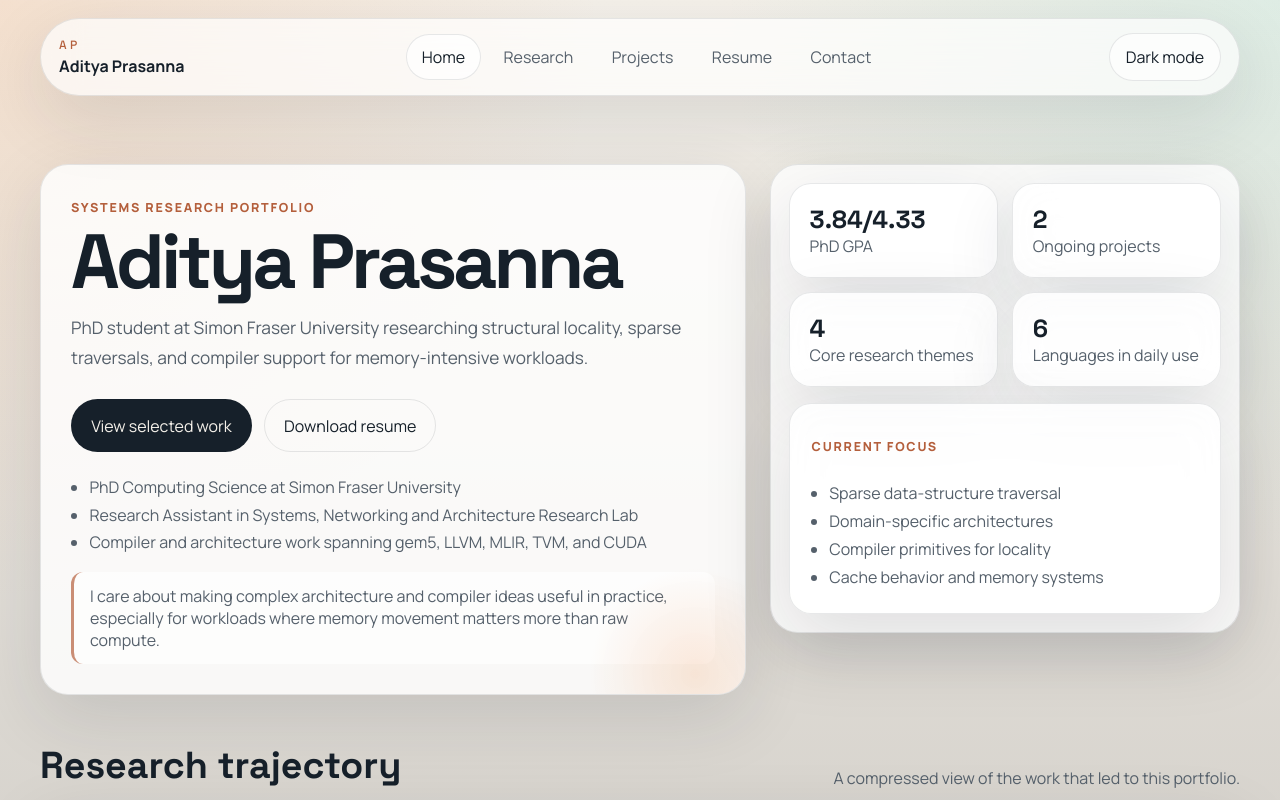
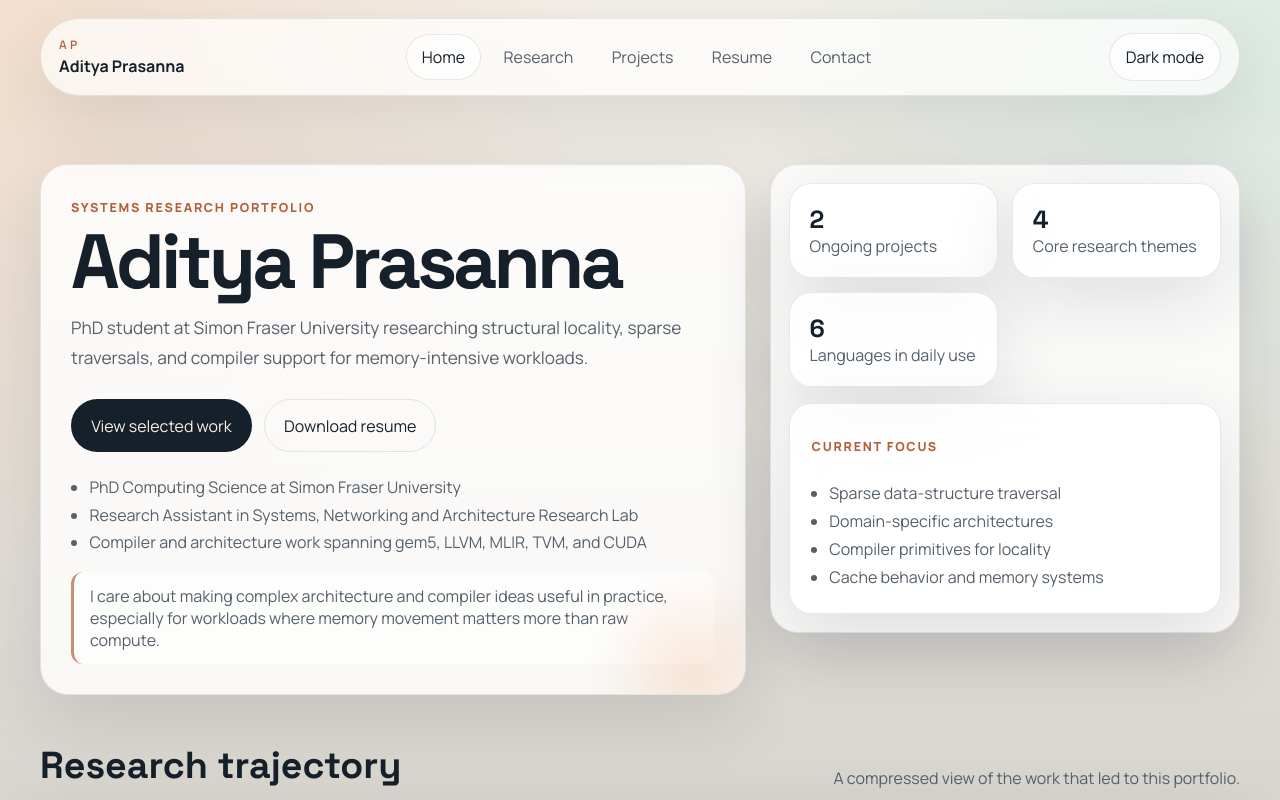
Before and after one commit to adityaabhiram3/adityaabhiram3.github.io, a React (Vite) app: page /#/ in a window 1280 px wide. Shown: the top 800 px of the page. Built offline with nearby package versions, Linux system fonts and the light colour scheme.

Commit message:
Remove GPA highlight from homepage

```diff
--- a/src/data.js
+++ b/src/data.js
@@ -31,7 +31,6 @@ export const personalSnapshot = [
 ];
 
 export const stats = [
-  { value: '3.84/4.33', label: 'PhD GPA' },
   { value: '2', label: 'Ongoing projects' },
   { value: '4', label: 'Core research themes' },
   { value: '6', label: 'Languages in daily use' },
```
